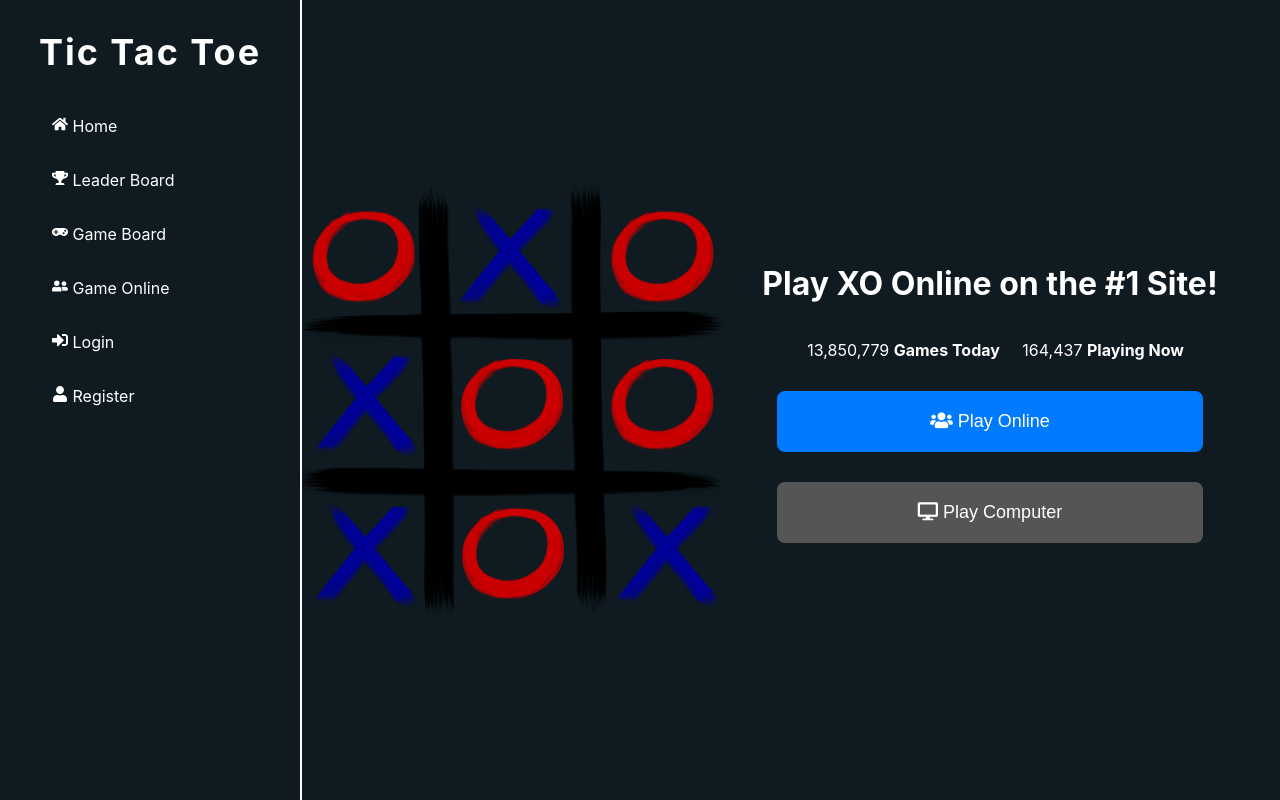
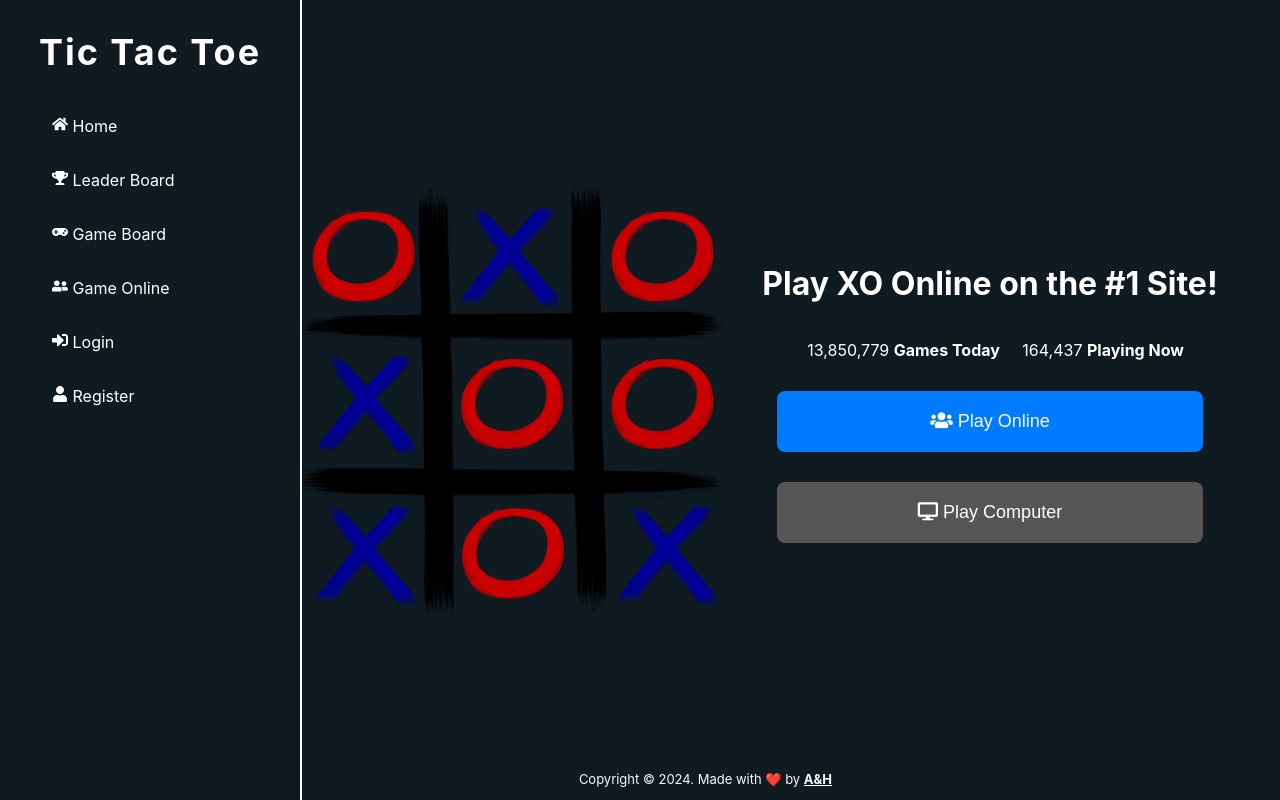
Before and after one commit to AllabouchAnas/Tic-Tac-Toe, a React (Create React App) app in the folder client/: page / in a window 1280 px wide. Built offline with nearby package versions, Linux system fonts and the light colour scheme.

Commit message:
Add footer to the home component

```diff
--- a/client/src/components/Home.css
+++ b/client/src/components/Home.css
@@ -40,3 +40,21 @@
 .play-computer:hover {
     background-color: #333; /* Darker color on hover for "Play Computer" button */
 }
+
+.footer {
+    position: fixed;
+    bottom: 0;
+    width: 100%;
+    color: #f8f9fa;
+    text-align: right;
+    padding-right: 70%;
+}
+
+  .footer p {
+    font-size: 13px;
+  }
+
+  .footer a {
+    color: inherit;
+    font-weight: bold;
+}
--- a/client/src/components/Home.js
+++ b/client/src/components/Home.js
@@ -13,6 +13,9 @@ const Home = () => {
                 <button className="play-online" onClick={() => window.location.href = "/gameonline"}><i className="fas fa-users"></i> Play Online</button>
                 <button className="play-computer" onClick={() => window.location.href = "/gamesolo"}><i className="fas fa-desktop"></i> Play Computer</button>
             </div>
+            <div className="footer">
+                <p>Copyright © 2024. Made with ❤️ by <a href='https://github.com/AllabouchAnas' target="_blank" rel="noreferrer">A&H</a></p>
+            </div>
         </div>
     )
 }
```
